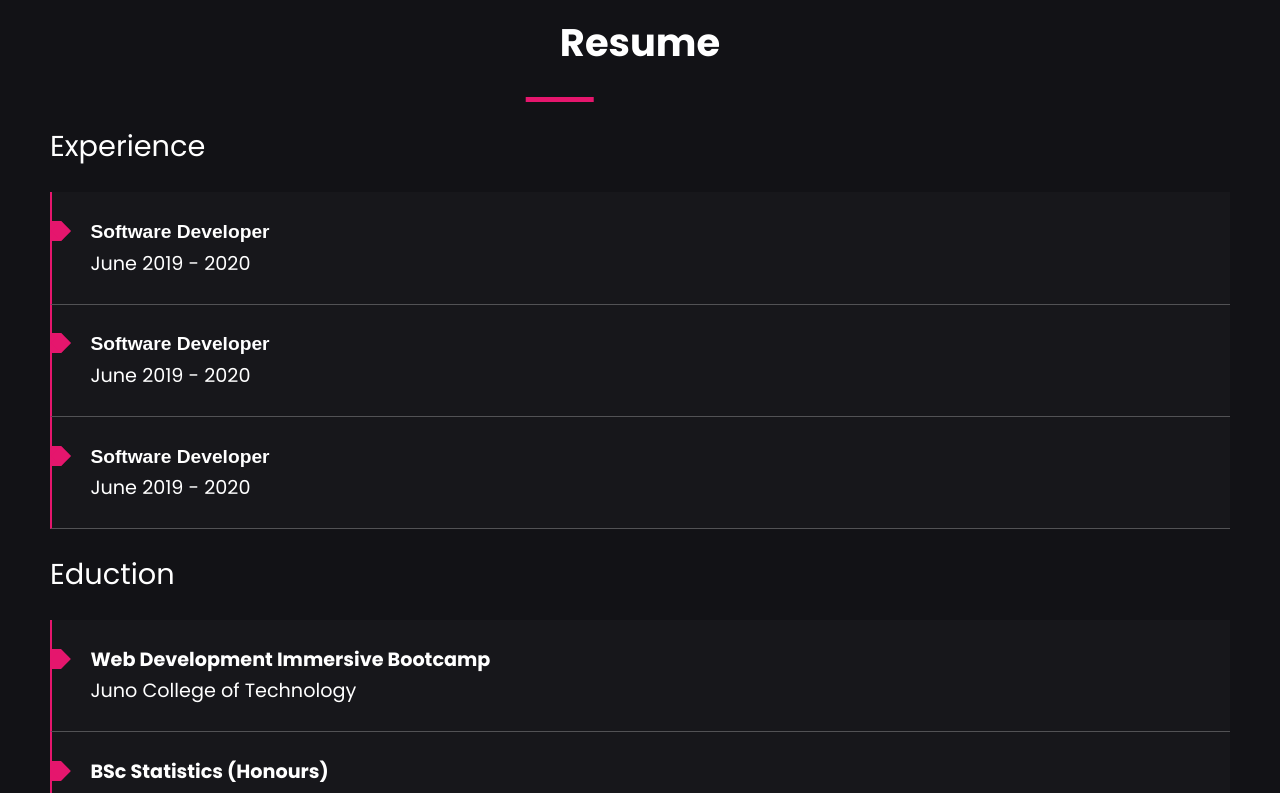
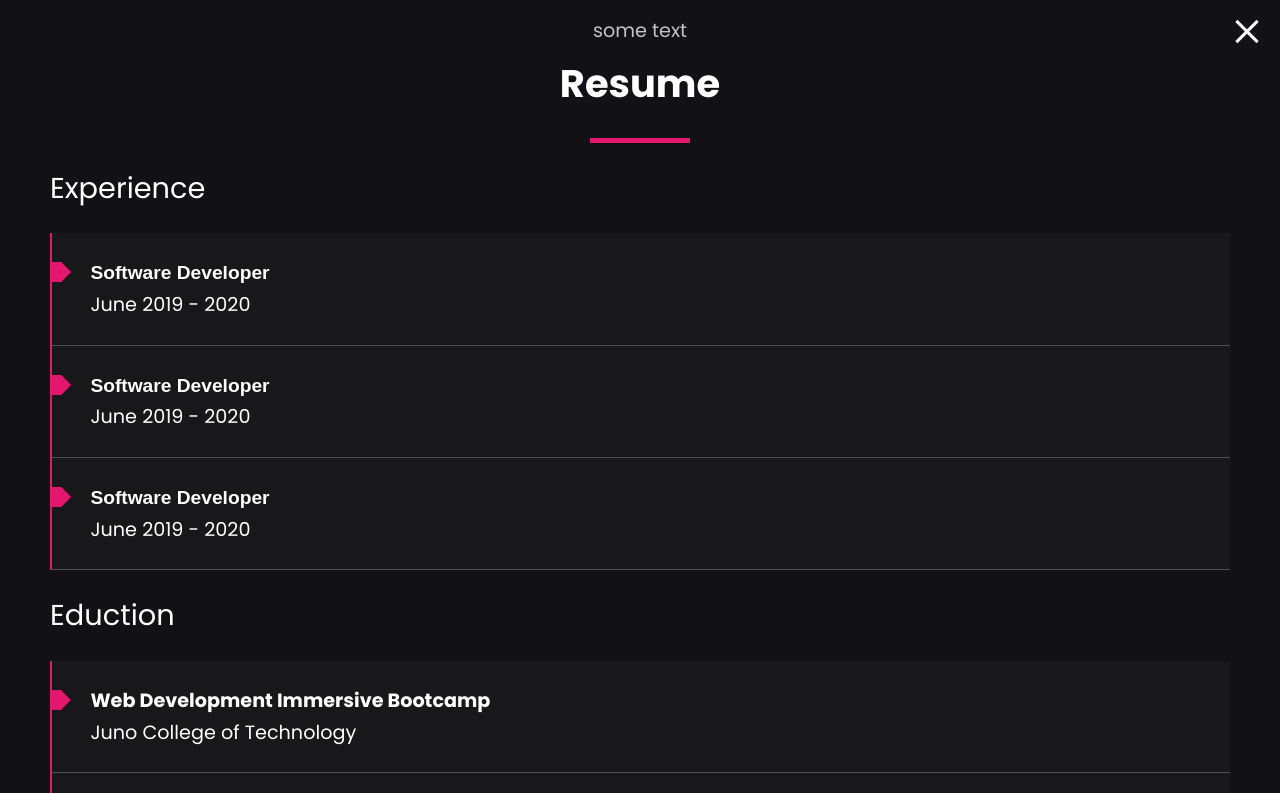
Before and after one commit to CianORuanaidh/cianoruanaidh_site_2020, a React (Create React App) app: page /resume in a window 1280 px wide. Shown: the top 793 px of the page. Built offline with nearby package versions, Linux system fonts and the light colour scheme.

Commit message:
Updates to navigation and animations

```diff
--- a/src/App.js
+++ b/src/App.js
@@ -1,11 +1,18 @@
 import React from 'react';
-import HeadNavigation from './components/HeadNavigation.js';
+// import HeadNavigation from './components/HeadNavigation.js';
 import HeroSection from './components/HeroSection.js';
 import AboutMe from './components/AboutMe.js';
 import MyResume from './components/MyResume.js';
 import Contact from './components/Contact.js';
 import Portfilio from './components/Portfilio.js';
-import { Link } from 'react-router-dom';
+import BackToHomeLink from './components/BackToHomeLink.js';
+// import { Link } from 'react-router-dom';
+
+// import {withRouter} from 'react-router-dom';
+
+// import { createBrowserHistory } from "history";
+
+
 
 // import vid from './assets/video_1.mp4';
 // import vidTwo from './assets/video_2.mp4';
@@ -14,26 +21,27 @@ import { BrowserRouter as Router, Route } from 'react-router-dom';
 
 import './App.css';
 
-function AppTwo() {
-  return (
-    <div>
-      {/* <video autoPlay muted loop id="myVideo">
-        <source src={vid} type="video/mp4" />
-      </video> */}
+// function AppTwo() {
+//   return (
+//     <div>
+//       {/* <video autoPlay muted loop id="myVideo">
+//         <source src={vid} type="video/mp4" />
+//       </video> */}
 
-      <Router>
-        {/* <HeadNavigation></HeadNavigation> */}
-        <main className="main-body" onScroll={this.handleScroll}>
-          <Route path="/" exact component={HeroSection}></Route>
-          <Route path="/about" component={AboutMe}></Route>
-          <Route path="/resume" component={MyResume}></Route>
-          <Route path="/contact" component={Contact}></Route>
-        </main>
-      </Router>
-    </div>
-  );
-}
+//       <Router>
+//         {/* <HeadNavigation></HeadNavigation> */}
+//         <main className="main-body" onScroll={this.handleScroll}>
+//           <Route path="/" exact component={HeroSection}></Route>
+//           <Route path="/about" component={AboutMe}></Route>
+//           <Route path="/resume" component={MyResume}></Route>
+//           <Route path="/contact" component={Contact}></Route>
+//         </main>
+//       </Router>
+//     </div>
+//   );
+// }
 
+// const history = createBrowserHistory()
 
 
 class App extends React.Component {
@@ -45,6 +53,7 @@ class App extends React.Component {
   componentDidMount() {
     const height = document.getElementById('main-main').clientHeight;
     this.setState({ height });
+    // console.log('history:', history)
   }
 
   handleScroll = (event) => {
@@ -62,15 +71,19 @@ class App extends React.Component {
   }
 
   handleWheel(event) {
-    console.log('WHEEL')
+    // console.log('WHEEL')
   }
 
 
   render() {
+      // console.log(this.props.location.pathname);
+
       return (
         <div>
           <Router>
             {/* <HeadNavigation></HeadNavigation> */}
+            {/* <Link to="/">***</Link> */}
+            <BackToHomeLink></BackToHomeLink>
             <main id="main-main"className="main-body" onScroll={this.handleScroll} onWheel={this.handleScroll}>
               <Route path="/" exact component={HeroSection}></Route>
               <Route path="/about" component={AboutMe}></Route>
@@ -78,7 +91,6 @@ class App extends React.Component {
               <Route path="/contact" component={Contact}></Route>
               <Route path="/portfolio" component={Portfilio}></Route>
             </main>
-            <Link to="/">***</Link>
           </Router>
         </div>
       );
--- a/src/components/AboutMe.js
+++ b/src/components/AboutMe.js
@@ -7,7 +7,8 @@ import '../styles/AboutMe.css';
 
 const AboutMe = () => (
     <section className="about-me">
-        <SectionHeader text="about me"></SectionHeader>
+        {/* <BackToHomeLink></BackToHomeLink> */}
+        <SectionHeader text="about me" subext="some text"></SectionHeader>
         <div className="content">
             <h3>I'm Cian, a Front-End Developer based in Toronto.</h3>
             <span className="phonetic">sounds like<em>'Key-in Oh-Rooney'</em></span>
--- /dev/null
+++ b/src/components/BackToHomeLink.js
@@ -0,0 +1,12 @@
+import React from 'react';
+import { Link } from 'react-router-dom';
+import '../styles/BackToHomeLink.css';
+
+import { useLocation } from 'react-router-dom';
+
+function BackToHomeLink(){
+    const location = useLocation();
+    const isHome = !location.pathname.replace("/", "");
+    return isHome ? '' : <div className="swip-animation"><Link to="/" className="back-to-home-link"></Link></div>;
+}
+export default BackToHomeLink;
--- a/src/components/Contact.js
+++ b/src/components/Contact.js
@@ -3,7 +3,9 @@ import SectionHeader from '../components/_elements/SectionHeader';
 
 import { FontAwesomeIcon } from '@fortawesome/react-fontawesome';
 import { faPaperPlane } from '@fortawesome/free-solid-svg-icons';
-import { faLinkedinIn } from '@fortawesome/free-brands-svg-icons'
+import { faLinkedinIn } from '@fortawesome/free-brands-svg-icons';
+import BackToHomeLink from './BackToHomeLink.js';
+
 
 
 
@@ -11,6 +13,7 @@ import '../styles/Contact.css';
 
 const Contact = () => (
     <section className="contact">
+        {/* <BackToHomeLink></BackToHomeLink> */}
         <SectionHeader text="get in touch" subext="Let's collaborate"></SectionHeader>
         <div className="content">
             <h3>Contact</h3>
--- a/src/components/HeroSection.js
+++ b/src/components/HeroSection.js
@@ -22,7 +22,6 @@ class HeroSection extends React.Component {
     }
 
     componentDidMount() {
-        console.log('componentDidMount')
         this.timerID = setInterval(
             () => this.tick(),
             1500
@@ -30,7 +29,6 @@ class HeroSection extends React.Component {
     }
 
     componentWillUnmount() {
-        console.log('componentDidMount')
         clearInterval(this.timerID);
     }
 
@@ -44,7 +42,6 @@ class HeroSection extends React.Component {
         return (
             <div className="hero">
                 <HeadNavigation></HeadNavigation>
-
                 <div className="hero-banner">
                     <h1>Cian O'Ruanidh</h1>
                     <span className="phonetic">sounds like<em>'Key-in Oh-Rooney'</em></span>
--- a/src/components/MyResume.js
+++ b/src/components/MyResume.js
@@ -3,6 +3,8 @@ import React from 'react';
 import SectionHeader from '../components/_elements/SectionHeader';
 import ResumeExperienceTile from '../components/_elements/ResumeExperienceTile';
 import ResumeEducationTile from '../components/_elements/ResumeEducationTile';
+import BackToHomeLink from './BackToHomeLink.js';
+
 
 import '../styles/MyResume.css';
 // import { render } from '@testing-library/react';
@@ -63,7 +65,8 @@ class MyResume extends React.Component {
       render() {
           return (
             <section className="my-resume">
-                <SectionHeader text="resume"></SectionHeader>
+                {/* <BackToHomeLink></BackToHomeLink> */}
+                <SectionHeader text="resume" subext="some text"></SectionHeader>
 
                 <h3>Experience</h3>
                 {arrray.map((item) => (<ResumeExperienceTile></ResumeExperienceTile>))}
--- a/src/components/Portfilio.js
+++ b/src/components/Portfilio.js
@@ -1,6 +1,7 @@
 import React from 'react';
 
 import SectionHeader from '../components/_elements/SectionHeader';
+import BackToHomeLink from './BackToHomeLink.js';
 
 import '../styles/Portfolio.css';
 
@@ -50,7 +51,8 @@ class Portfilio extends React.Component {
       render() {
           return (
             <section className="portfolio">
-                <SectionHeader text="portfolio"></SectionHeader>
+                {/* <BackToHomeLink></BackToHomeLink> */}
+                <SectionHeader text="portfolio" subext="some text"></SectionHeader>
                 <h3 className="portfilio-sub-head">below are some project from my JunoCollege days</h3>
                 <div className="portfilio-list">
                     {portfolio.map(item => {
--- /dev/null
+++ b/src/styles/BackToHomeLink.css
@@ -0,0 +1,47 @@
+.back-to-home-link {
+    height: 50px;
+    width: 50px;
+    display: block;
+    position: absolute;
+    top: 0;
+    right: 0;
+}
+
+
+.back-to-home-link::before {
+    content: '';
+    width: 30px;
+    border-bottom: solid 3px white;
+    position: absolute;
+    left: 25%;
+    top: 50%;
+    z-index: 1;
+    transform: rotate(45deg);
+    right: 25%;
+    transition: all .4s;
+}
+
+.back-to-home-link::after {
+    content: '';
+    width: 30px;
+    border-bottom: solid 3px white;
+    position: absolute;
+    left: 25%;
+    top: 50%;
+    z-index: 1;
+    transform: rotate(135deg);
+    right: 25%;
+    transition: all .4s;
+}
+
+.back-to-home-link:hover::before,
+.back-to-home-link:hover::after {
+    width: 35px;
+}
+
+.back-to-home-link:hover::before {
+    transform: rotate(135deg);
+}
+.back-to-home-link:hover::after {
+    transform: rotate(225deg);
+}
--- a/src/styles/SectionHeader.css
+++ b/src/styles/SectionHeader.css
@@ -5,7 +5,7 @@
   width: 100px;
   margin: 0 auto;
 
-  animation: swing 2s infinite;
+  animation: swing 2s ;
 }
 
 @keyframes swing {
@@ -39,17 +39,20 @@
     width: 100px;
   }
 
-  95% {
+  /* 95% {
     transform: translate(-100px, 0px);
     width: 20px;
   }
   100% {
     transform: translate(-100px, 0px);
     width: 20px;
-  }
+  } */
 
 }
 
+.section-header {
+  margin-top: 1rem;;
+}
 .section-header span {
   opacity: 0.75;
   display: block;
```
